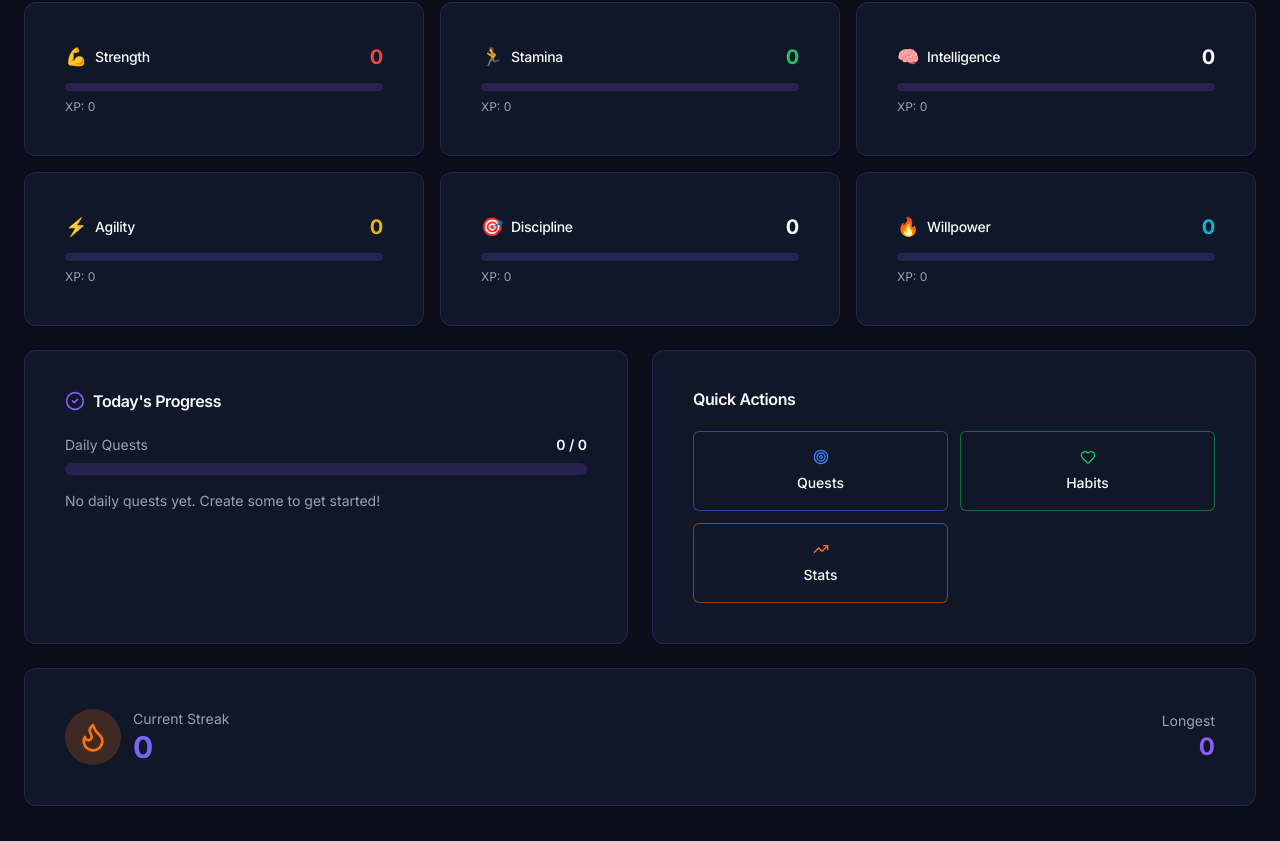
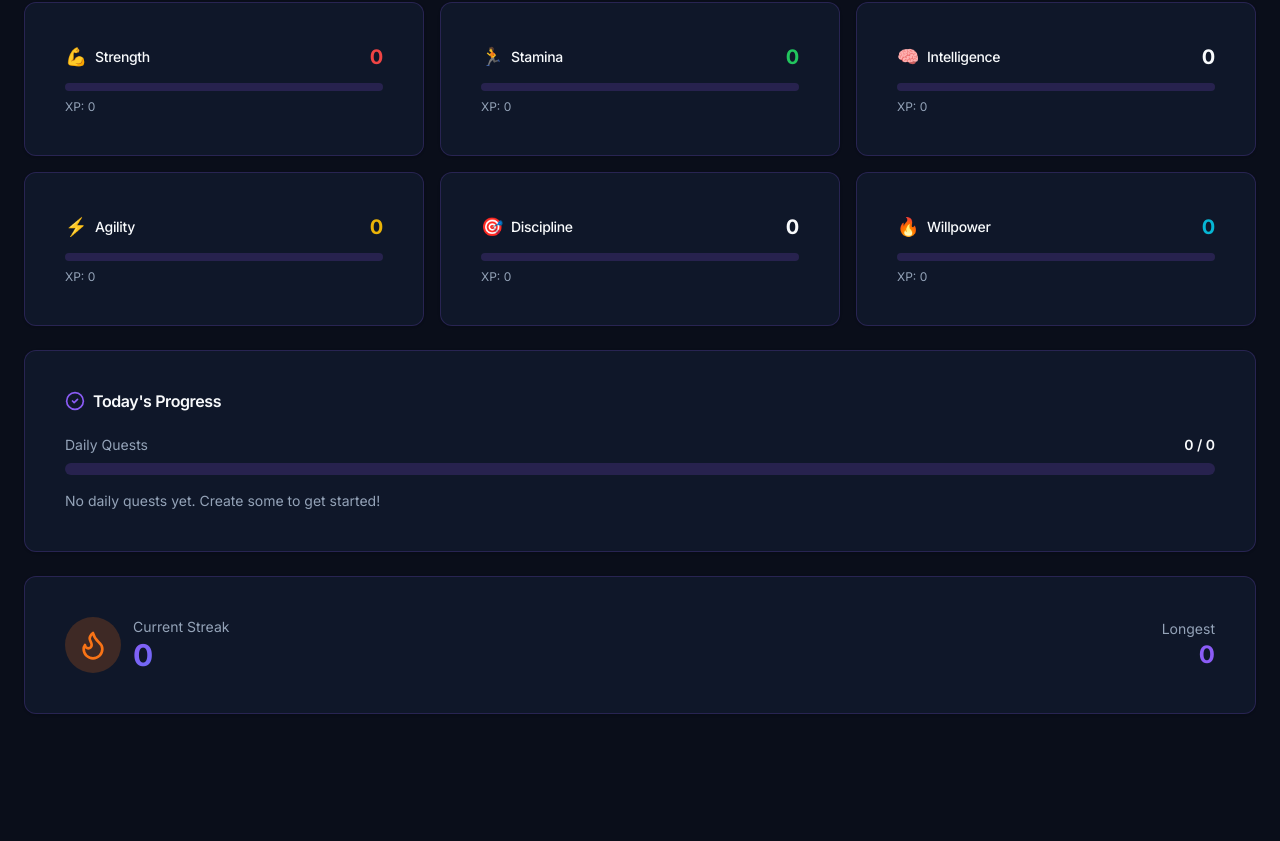
Before and after one commit to NerminVej/The_System, a Next.js app: page / in a window 1280 px wide. Shown: the part 361-1202 px from the top of the page. After the commit the page ends 1131 px from the top, so only its background shows below. Built offline with nearby package versions, Linux system fonts and the light colour scheme.

Commit message:
remove: quick actions

```diff
--- a/src/components/dashboard/DashboardOverview.tsx
+++ b/src/components/dashboard/DashboardOverview.tsx
@@ -4,7 +4,6 @@ import { useStatsStore } from '@/store';
 import { StatCard } from '@/components/stats/StatCard';
 import { PlayerLevel } from '@/components/stats/PlayerLevel';
 import { TodayProgress } from './TodayProgress';
-import { QuickActions } from './QuickActions';
 import { StreakCounter } from '@/components/punishment/StreakCounter';
 import { useQuestStore } from '@/store';
 
@@ -49,10 +48,7 @@ export function DashboardOverview() {
         />
       </div>
 
-      <div className="grid md:grid-cols-2 gap-6">
-        <TodayProgress />
-        <QuickActions />
-      </div>
+      <TodayProgress />
 
       <StreakCounter
         currentStreak={currentStreak}
```
